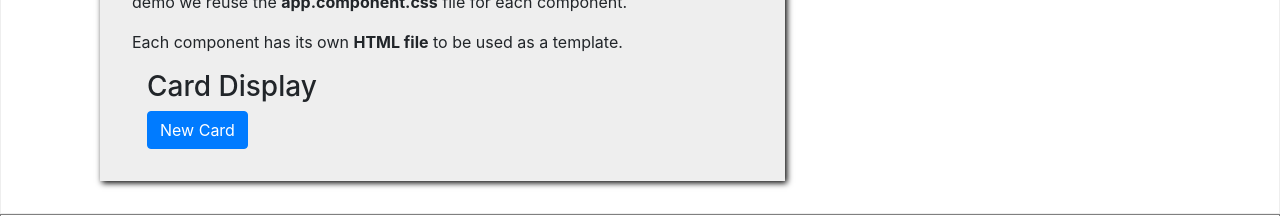
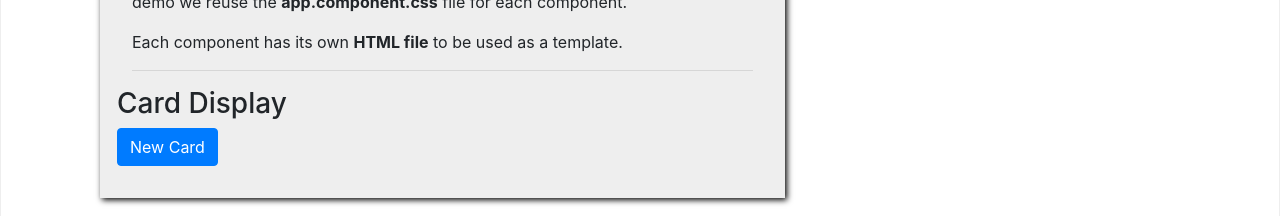
Before and after one commit to Mark-Seaman/AngularWorkshop, an Angular app in the folder page/: page / in a window 1280 px wide. Shown: the part 805-1021 px from the top of the page. Built offline with nearby package versions, Linux system fonts and the light colour scheme.

Commit message:
Restructure page demo

```diff
--- a/page/src/app/app.component.ts
+++ b/page/src/app/app.component.ts
@@ -1,6 +1,6 @@
 import { Component } from '@angular/core';
-import { HeaderComponent } from './header.component';
-import { FooterComponent } from './footer.component';
+import { HeaderComponent } from './view/page/header.component';
+import { FooterComponent } from './view/page/footer.component';
 import { MainComponent } from './main.component';
 
 @Component({
--- a/page/src/app/main.component.html
+++ b/page/src/app/main.component.html
@@ -3,7 +3,7 @@
     <div class="container">
         <div class="row">
             <div class="col-md-12">
-                <app-content [html]="html"></app-content>
+                <app-content></app-content>
             </div>
         </div>
     </div>
--- /dev/null
+++ b/page/src/app/view/card/cards.component.html
@@ -0,0 +1,15 @@
+<div class="row">
+    <h3>Card Display</h3>
+</div>
+
+<div class="row">
+    <button class="btn btn-primary" (click)="onNewCard()">
+        New Card
+    </button>
+</div>
+
+<div class="row">
+    <div class="col-md-6">
+        <app-card *ngFor="let card of cards" [content]="card"></app-card>
+    </div>
+</div>
--- /dev/null
+++ b/page/src/app/view/card/cards.component.ts
@@ -0,0 +1,17 @@
+import { Component } from '@angular/core';
+
+
+@Component({
+  selector: 'app-cards',
+  templateUrl: './cards.component.html'
+})
+
+
+export class CardsComponent {
+    cards = [];
+
+    onNewCard() {
+        var x = this.cards.length + 1;
+        this.cards.push({title: "Content Card "+x, body: "Body"});
+    }
+}
--- a/page/src/app/view/content/content.component.html
+++ b/page/src/app/view/content/content.component.html
@@ -3,25 +3,8 @@
         <div class="col-md-12 content">
 
             <app-doc></app-doc>
-
-            <div class="container-fluid">
-
-                <div class="row">
-                    <div class="col-md-12">
-                        <h3>Card Display</h3>
-                    </div>
-                </div>
-                <div class="row">
-                    <div class="col-md-12">
-                        <button class="btn btn-primary" (click)="onNewCard()">
-                            New Card
-                        </button>
-                    </div>
-                </div>
-                <div class="row">
-                    <app-card *ngFor="let card of cards" [content]="card"></app-card>
-                </div>
-            </div>
+            <hr>
+            <app-cards></app-cards>
 
         </div>
     </div>
--- a/page/src/app/view/content/content.component.ts
+++ b/page/src/app/view/content/content.component.ts
@@ -9,13 +9,5 @@ import { CardComponent } from '../card/card.component';
 
 
 export class ContentComponent{
-
-    @Input() public html: string;
-
-    cards = [];
-
-    onNewCard() {
-        var x = this.cards.length + 1;
-        this.cards.push({title: "Content Card "+x, body: "Body"});
-    }
+//    @Input() public html: string;
 }
```
Also changed, not shown: page/src/app/app.module.ts (+9 -7 lines), page/src/app/view/page/footer.component.ts (renamed from page/src/app/footer.component.ts), page/src/app/view/page/header.component.html (renamed from page/src/app/header.component.html), page/src/app/view/page/header.component.ts (renamed from page/src/app/header.component.ts).
